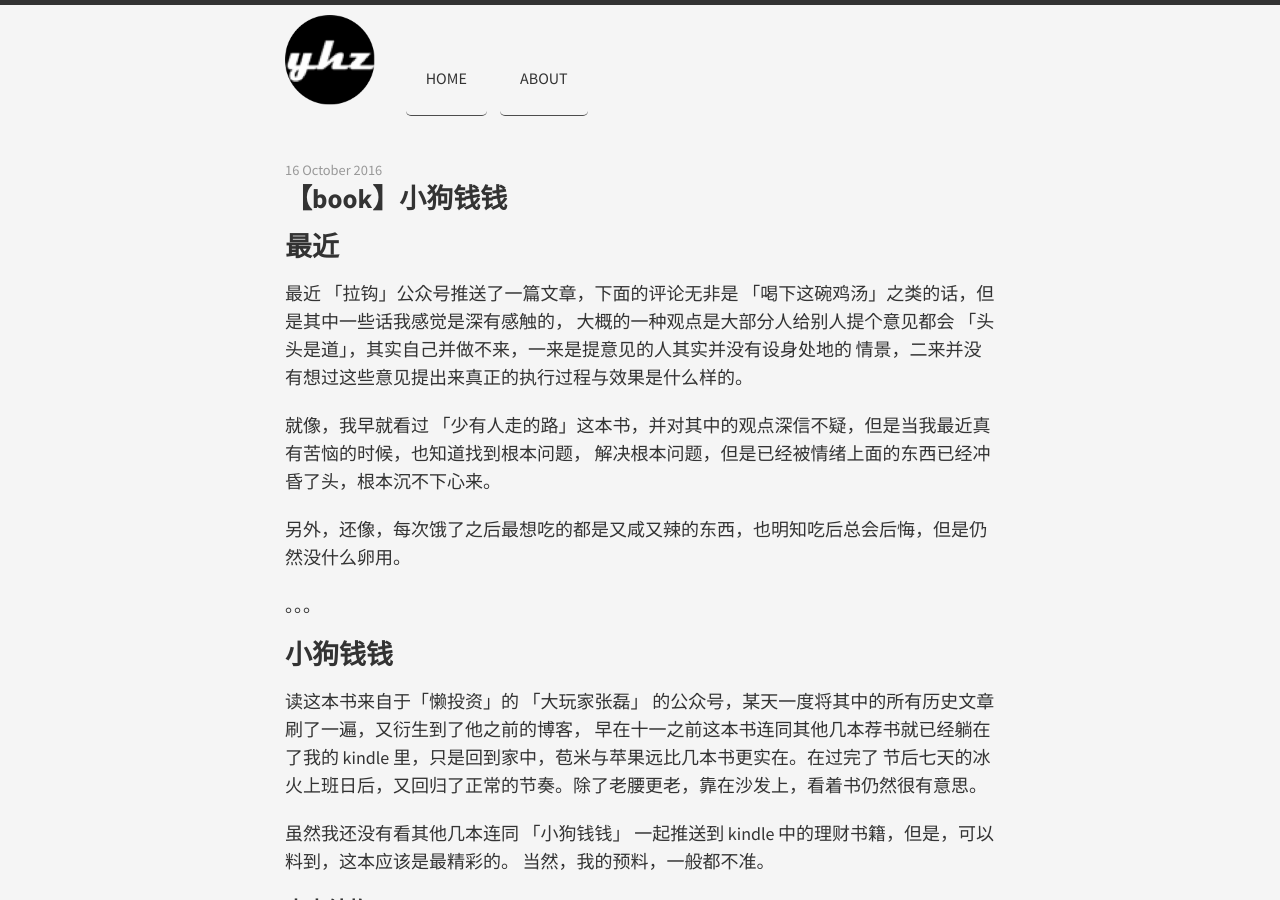
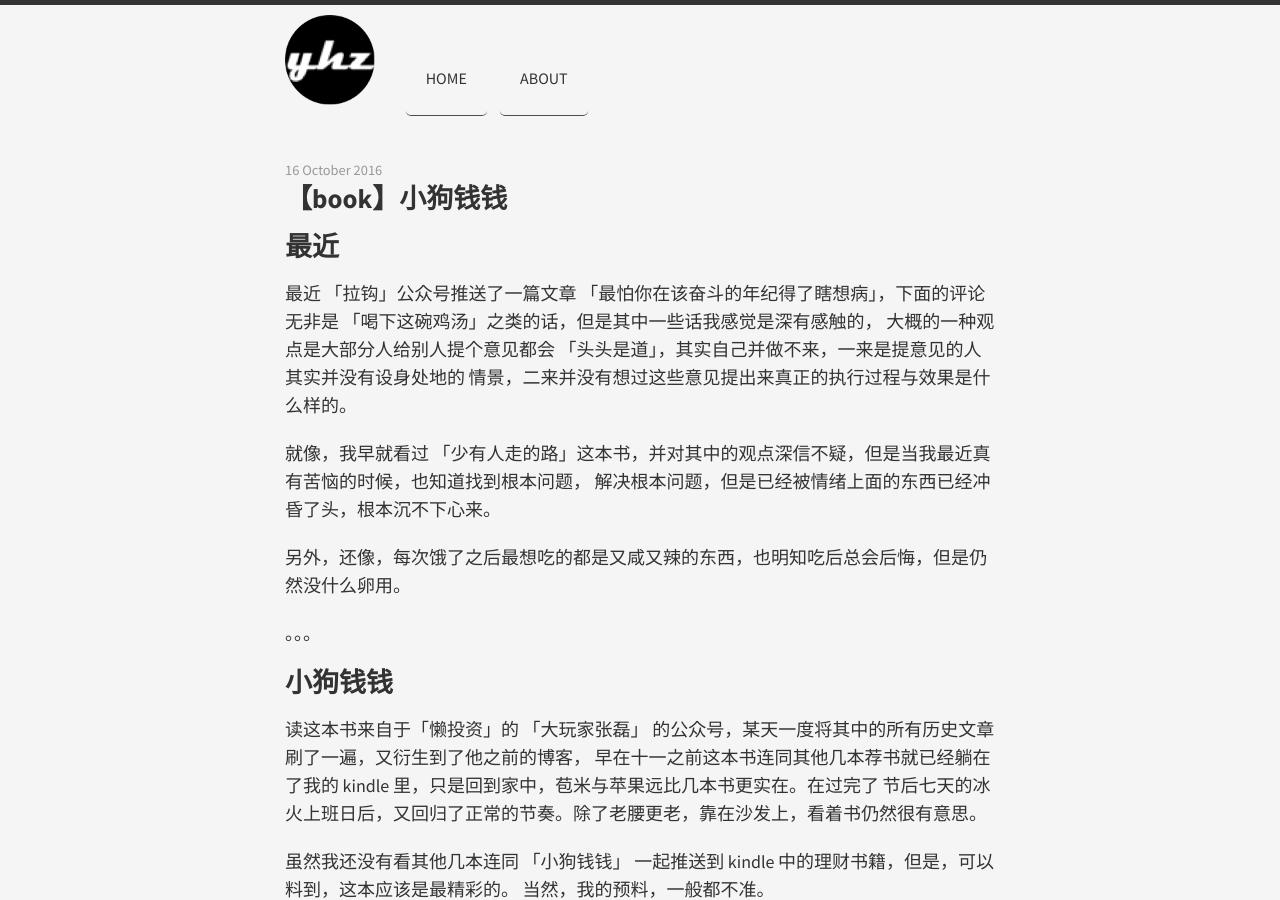
Before and after one commit to younghz/younghz.github.io, a Jekyll site: the page built from _posts/2016-10-16-小狗钱钱.md, in a window 1280 px wide and 900 px high. Built offline with Jekyll 4.4.1, drawn with Linux system fonts in a browser that asks for light colours; nearby versions of some CDN libraries.

Commit message:
小狗钱钱

```diff
--- a/_posts/2016-10-16-小狗钱钱.md
+++ b/_posts/2016-10-16-小狗钱钱.md
@@ -5,7 +5,7 @@ title: "【book】小狗钱钱"
 
 # 最近
 
-最近 「拉钩」公众号推送了一篇文章，下面的评论无非是 「喝下这碗鸡汤」之类的话，但是其中一些话我感觉是深有感触的，
+最近 「拉钩」公众号推送了一篇文章 「最怕你在该奋斗的年纪得了瞎想病」，下面的评论无非是 「喝下这碗鸡汤」之类的话，但是其中一些话我感觉是深有感触的，
 大概的一种观点是大部分人给别人提个意见都会 「头头是道」，其实自己并做不来，一来是提意见的人其实并没有设身处地的
 情景，二来并没有想过这些意见提出来真正的执行过程与效果是什么样的。
 
```
